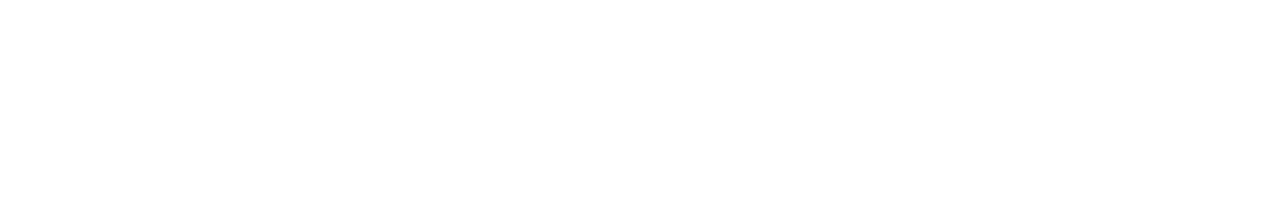
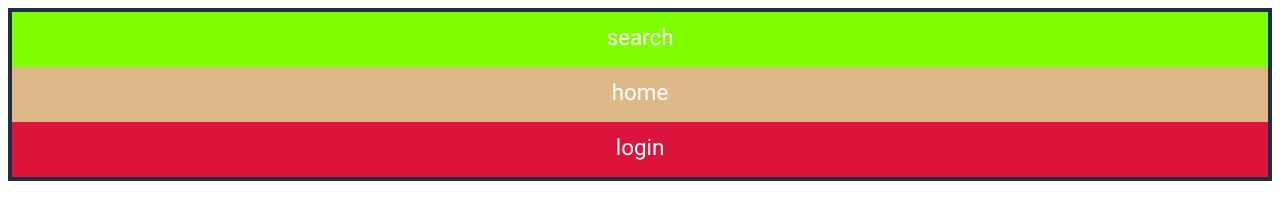
Before and after one commit to Mobileabi7/FlexBox-Exercise, a plain HTML site: page index.html in a window 1280 px wide. Drawn offline with Linux system fonts and the light colour scheme.

Commit message:
main css added

```diff
--- a/index.html
+++ b/index.html
@@ -9,6 +9,11 @@
     <title>FlexBox Learning</title>
 </head>
 <body>
+    <div class="container">
+        <div class="search">search</div>
+        <div class="home">home</div>
+        <div class="login">login</div>
+    </div>
 
 </body>
 </html>
--- a/main.css
+++ b/main.css
@@ -0,0 +1,36 @@
+@font-face {
+    font-family: vazir;
+    src: url(Vazirmatn-Regular.ttf);
+}
+*{
+    direction: ltr;
+    font-family: vazir;
+}
+body{
+
+    font-size: 16px;
+}
+
+.container{
+    background-color: #8395a7;
+    border: 4px solid #222f3e;
+}
+.container > div {
+    font-size: 1.4em;
+    color: white;
+    padding: 10px;
+    text-align: center;
+}
+.search{
+    background-color: chartreuse;
+
+
+}
+.home{
+    background-color: burlywood;
+
+}
+.login{
+    background-color: crimson;
+
+}
```
Also changed, not shown: Vazirmatn-Regular.ttf (added).
